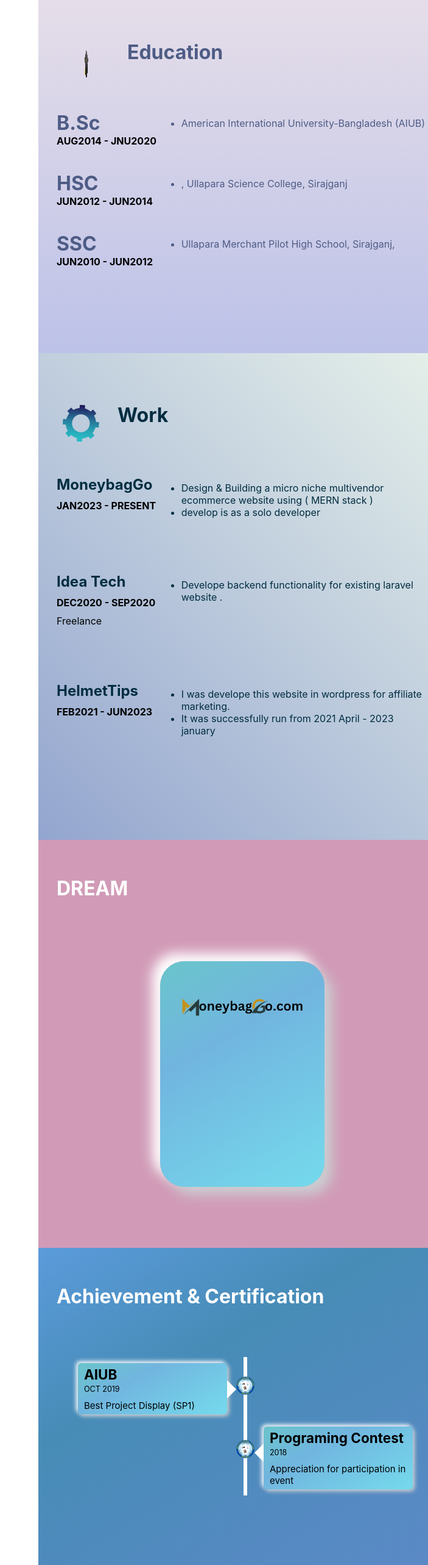
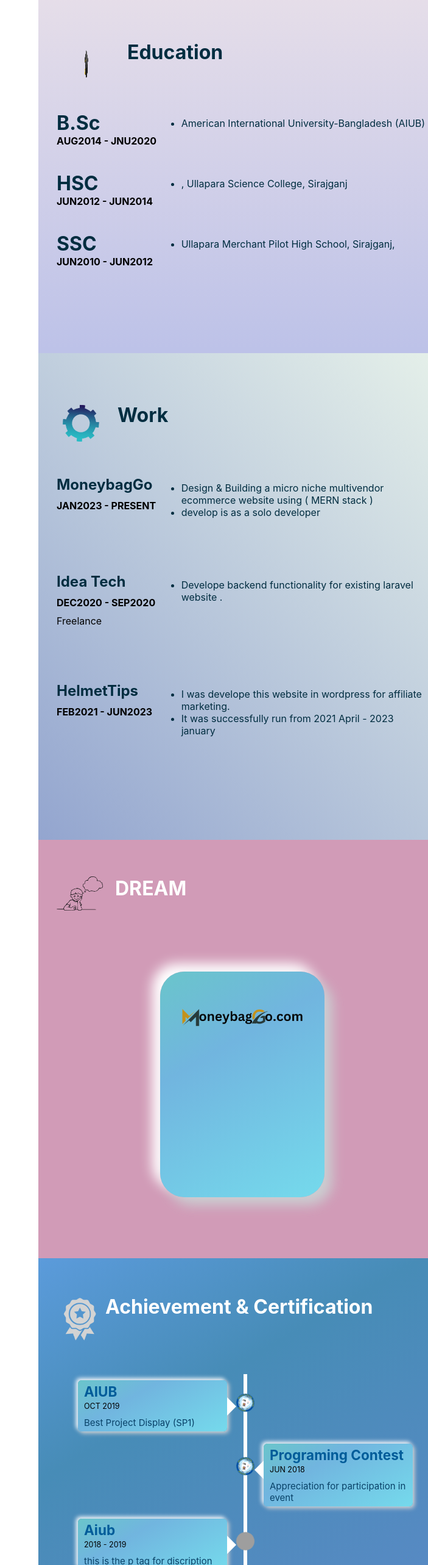
Before and after one commit to nasmus/Shakil_MERN_portfolio, a React (Create React App) app in the folder my-app/: page / in a window 1280 px wide. Shown: the part 952-3518 px from the top of the page at 61% size, without its empty margins (577-1280 px from the left). Built offline with nearby package versions, Linux system fonts and the light colour scheme; grey boxes are pictures that could not be loaded.

Commit message:
achievement and work exprience logo done

```diff
--- a/my-app/src/CSS/Achievement.css
+++ b/my-app/src/CSS/Achievement.css
@@ -20,6 +20,7 @@
     right: -20px;
     top: 32px;
     z-index: 1;
+    pointer-events: none;
 }
 
 .achievement__section >h1 {
@@ -92,6 +93,7 @@
     left: 50%;
 }
 .Right-container >img {
+    pointer-events: none;
     left: -10px;
 }
 .achievement__content::after {
@@ -103,9 +105,8 @@
     top: 0;
     margin-left: 1.5px;
     left: 50%;
-    animation: moveline 2s linear forwards;
+    animation: moveline 3s linear forwards;
     z-index: 0;
-
 }
 @keyframes moveline{
     0%{
@@ -118,6 +119,11 @@
 
 .text-box > h2 {
     font-weight: 600px;
+    color: #005c99;
+}
+.text-box > p {
+    color: #094268;
+    font-weight: 500px;
 }
 .text-box > small {
     display: inline-block;
@@ -145,3 +151,23 @@
     border-right: 15px solid #fff;
     left: -15px;
 }
+.achievement_logo {
+    display: flex;
+}
+.achievement_logo > img {
+    width: 10vh;
+}
+
+@media (prefers-reduced-motion: no-preference) {
+    .Right-container >img,.container > img {
+      animation: App-logo-spin infinite 3s linear;
+    }
+}
+@keyframes App-logo-spin {
+    from {
+      transform: rotate(0deg);
+    }
+    to {
+      transform: rotate(360deg);
+    }
+}
--- a/my-app/src/CSS/ContactRight.css
+++ b/my-app/src/CSS/ContactRight.css
@@ -89,3 +89,8 @@
     text-decoration: none;
     color: aliceblue;
 }
+.footer_a_tag:hover{
+    color: orange;
+    -webkit-transition: 1s;
+    transition: 1s;
+}
--- a/my-app/src/CSS/PersonalWork.css
+++ b/my-app/src/CSS/PersonalWork.css
@@ -3,8 +3,7 @@
     padding-bottom: 100px;
     background-color: #d19bb7;
 }
-.personal__work__container > h1 {
-    padding-bottom: 100px;
+.dream_logo > h1 {
     color: #0c2557;
 }
 
@@ -96,7 +95,14 @@
     left: 0;
     right: 0;
 }
-
+.dream_logo {
+    display: flex;
+    padding-bottom: 100px;
+}
+.dream_logo > img {
+    width: 12vh;
+    padding-right: 20px;
+}
 @media screen and (max-width:780px) {
     .portfolioPage{
         display: grid;
--- a/my-app/src/Component/Achievement.js
+++ b/my-app/src/Component/Achievement.js
@@ -2,6 +2,7 @@ import React,{useContext, useEffect,useState} from 'react'
 import '../CSS/Achievement.css'
 import TestAchievement from './TestAchievement';
 import { Store } from '../Store';
+import achievement from '../image/achievement.png'
 
 export default function Achievement() {
   const [isActive, setIsActive] = useState(false);
@@ -18,7 +19,10 @@ export default function Achievement() {
   return (
     <div className='achievement'>
         <div data-aos="fade-up" style={{paddingLeft:'30px'}} className='achievement__section'>
+          <div className='achievement_logo'>
+            <img src={achievement} alt='achievement' />
             <h1 style={{color:'white'}} >Achievement & Certification</h1>
+          </div>
             {isActive ? <TestAchievement /> : ''}
         </div>
     </div>
--- a/my-app/src/Component/EducationComponent.js
+++ b/my-app/src/Component/EducationComponent.js
@@ -9,14 +9,14 @@ function EducationComponent() {
           <div style={{paddingLeft:'30px'}} data-aos="fade-up" >
             <div className='education__logo' >
               <img src={education} alt='educationLogo' />
-              <h1 style={{color:'rgb(78, 92, 133)',paddingLeft:'20px'}} >Education</h1>
+              <h1 style={{color:'#002D40',paddingLeft:'20px'}} >Education</h1>
             </div>
           <div className='Education__contant' >
             <div className='Education_contant__title' >
-                <h1 style={{color:'rgb(78, 92, 133)'}} >B.Sc</h1>
+                <h1 style={{color:'#002D40'}} >B.Sc</h1>
                 <h4>AUG2014 - JNU2020</h4>
             </div>
-            <div style={{color:'rgb(78, 92, 133)'}} className='Education_contant__background' >
+            <div style={{color:'#002D40'}} className='Education_contant__background' >
                 <ul>
                   <li><p>American International University-Bangladesh (AIUB)</p></li>
                 </ul>
@@ -24,19 +24,19 @@ function EducationComponent() {
           </div>
           <div className='Education__contant' >
             <div className='Education_contant__title' >
-                <h1 style={{color:'rgb(78, 92, 133)'}} >HSC</h1>
+                <h1 style={{color:'#002D40'}} >HSC</h1>
                 <h4>JUN2012 - JUN2014</h4>
             </div>
-            <div style={{color:'rgb(78, 92, 133)'}} className='Education_contant__background' >
+            <div style={{color:'#002D40'}} className='Education_contant__background' >
                 <ul><li><p>, Ullapara Science College, Sirajganj</p></li></ul>
             </div>
           </div>
           <div className='Education__contant' >
             <div className='Education_contant__title' >
-                <h1 style={{color:'rgb(78, 92, 133)'}}>SSC</h1>
+                <h1 style={{color:'#002D40'}}>SSC</h1>
                 <h4>JUN2010 - JUN2012</h4>
             </div>
-            <div style={{color:'rgb(78, 92, 133)'}} className='Education_contant__background' >
+            <div style={{color:'#002D40'}} className='Education_contant__background' >
                 <ul><li><p> Ullapara Merchant Pilot High School, Sirajganj,</p></li></ul>
             </div>
           </div>
--- a/my-app/src/Component/PersonalWork.js
+++ b/my-app/src/Component/PersonalWork.js
@@ -1,12 +1,16 @@
 import React from 'react';
 import '../CSS/PersonalWork.css';
 import moneybaggo from '../image/moneybaggo.png';
+import dream from '../image/dream.png'
 
 function PersonalWork() {
   return (
     <div className='personal__work'>
         <div data-aos="fade-up" className='personal__work__container' style={{paddingLeft:'30px'}} >
-          <h1 style={{color:'#fff'}} >DREAM</h1>
+          <div className='dream_logo'>
+            <img src={dream} />
+            <h1 style={{color:'#fff'}} >DREAM</h1>
+          </div>
             <div className="portfolioPage__body" data-aos="fade-down-left" >
               <div className="portfolioPage__title">
                  <img src={moneybaggo} />
--- a/my-app/src/Component/TestAchievement.js
+++ b/my-app/src/Component/TestAchievement.js
@@ -20,14 +20,14 @@ function TestAchievement() {
               <img src={aiub} alt='aiub' />
                 <div className='text-box'>
                   <h2>Programing Contest</h2>
-                  <small>2018</small>
+                  <small>JUN 2018</small>
                   <p>Appreciation for participation in event</p>
                   <span className='Right-container-arrow' ></span>
                 </div>
               </div>
 
-              {/* <div className='container Left-container'>
-              <img src={google} />
+              <div className='container Left-container'>
+              <img src={google} alt='achivement' />
                 <div className='text-box'>
                   <h2>Aiub</h2>
                   <small>2018 - 2019</small>
@@ -36,7 +36,7 @@ function TestAchievement() {
                 </div>
               </div>
 
-              <div className='container Right-container'>
+              {/*<div className='container Right-container'>
               <img src={google} />
                 <div className='text-box'>
                   <h2>Programing Contest</h2>
--- a/my-app/src/Component/WorkExprience.js
+++ b/my-app/src/Component/WorkExprience.js
@@ -9,7 +9,7 @@ function WorkExprience() {
       <div style={{paddingLeft:'30px'}} data-aos="fade-down" >
         <div className='work__logo'>
           <img src={work_logo} alt='work_logo' />
-          <h1 style={{paddingBottom:'40px',paddingTop:'7px',color:'rgb(0, 45, 64)'}} >Work</h1>
+          <h1 style={{paddingBottom:'40px',paddingTop:'7px',color:'#002D40'}} >Work</h1>
         </div>
         <div className='WorkExprience__contant'  >
             <div className='WorkExprience_contant__title' >
```
Also changed, not shown: my-app/src/CSS/SkillComponent.css (+4 -4 lines), my-app/src/image/achievement.png (added), my-app/src/image/dream.png (added).
